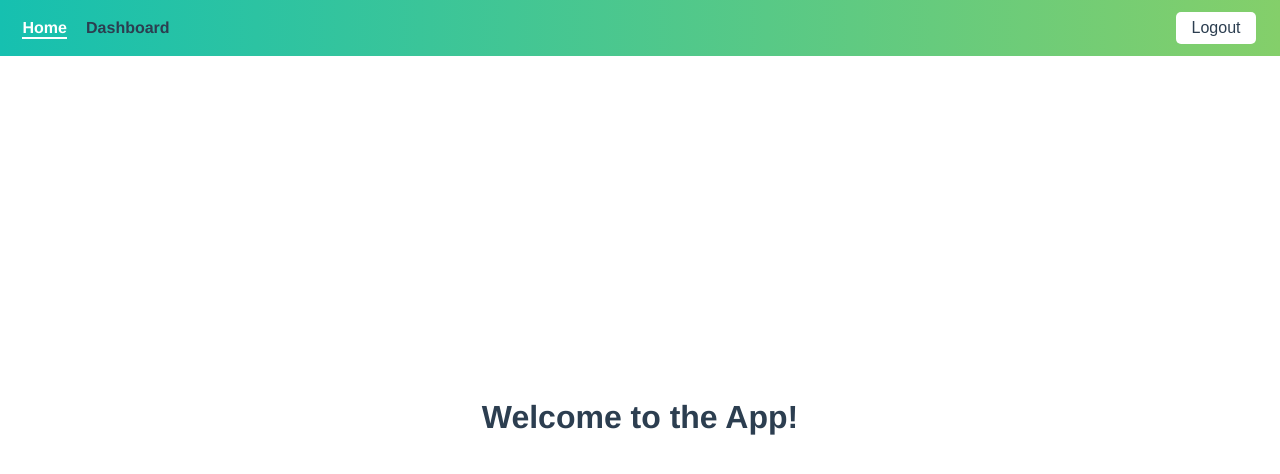
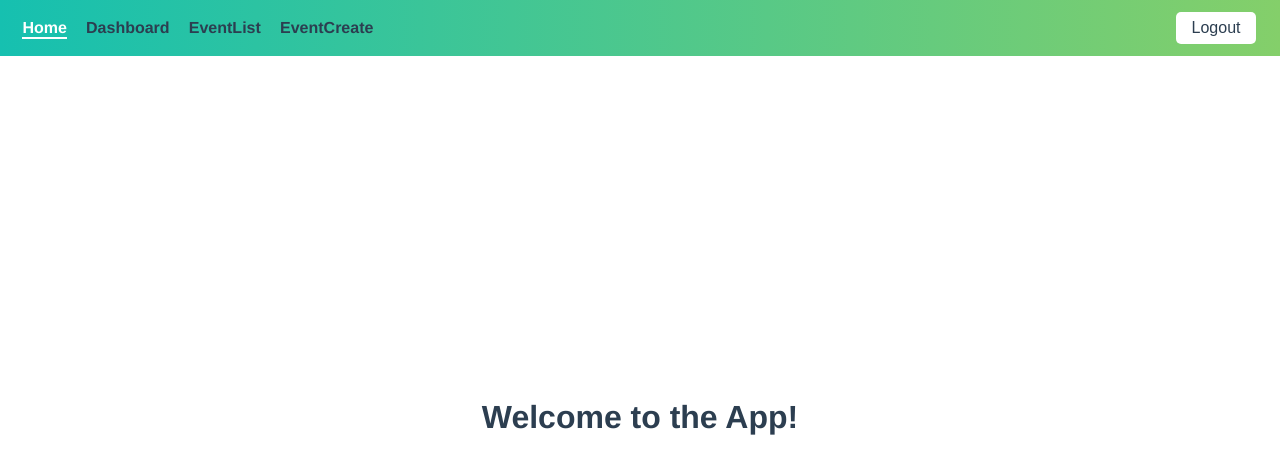
Before and after one commit to wonder13662/migration-vue2-vue3, a Vue app in the folder vue2/: page / in a window 1280 px wide. Shown: the top 474 px of the page. Built offline with nearby package versions, Linux system fonts and the light colour scheme; sample sign-in values are in the browser's storage.

Commit message:
이벤트 만들기 코드 추가

```diff
--- a/vue2/src/components/AppNav.vue
+++ b/vue2/src/components/AppNav.vue
@@ -5,6 +5,12 @@
     </router-link>
     <router-link v-if="loggedIn" to="/dashboard">
       Dashboard
+    </router-link>
+    <router-link v-if="loggedIn" to="/event-list">
+      EventList
+    </router-link>
+    <router-link v-if="loggedIn" to="/event-create">
+      EventCreate
     </router-link>
     <router-link v-if="!loggedIn" to="/login" class="button">
       Login
--- a/vue2/src/router/index.js
+++ b/vue2/src/router/index.js
@@ -20,14 +20,6 @@ const router = new VueRouter({
       component: Home,
     },
     {
-      path: '/dashboard',
-      name: 'dashboard',
-      component: Dashboard,
-      meta: {
-        requiresAuth: true,
-      },
-    },
-    {
       path: '/register',
       name: 'register',
       component: RegisterUser,
@@ -38,19 +30,36 @@ const router = new VueRouter({
       component: LoginUser,
     },
     {
-      path: '/',
+      path: '/dashboard',
+      name: 'dashboard',
+      component: Dashboard,
+      meta: {
+        requiresAuth: true,
+      },
+    },
+    {
+      path: '/event-list',
       name: 'event-list',
       component: EventList,
+      meta: {
+        requiresAuth: true,
+      },
     },
     {
-      path: '/',
+      path: '/event-create',
       name: 'event-create',
       component: EventCreate,
+      meta: {
+        requiresAuth: true,
+      },
     },
     {
       path: '/event/:id',
       name: 'event-show',
       component: EventShow,
+      meta: {
+        requiresAuth: true,
+      },
       props: true,
     },
   ],
--- a/vue2/src/services/modules/event.js
+++ b/vue2/src/services/modules/event.js
@@ -6,7 +6,7 @@ export default {
     return apiClient.get(`/events/${id}`);
   },
   postEvent(apiClient, event) {
-    return apiClient.post('/events', event);
+    return apiClient.post('/event', event);
   },
   ping(apiClient) {
     console.log('apiClient:', apiClient);
--- a/vue2/src/store/modules/event.js
+++ b/vue2/src/store/modules/event.js
@@ -43,21 +43,19 @@ export default {
           throw error;
         });
     },
-    fetchEvents({ commit, dispatch }, { perPage, page }) {
-      // TODO async/await 구문으로 바꾸기
-      services.event.getEvents(perPage, page)
-        .then((response) => {
-          console.log('fetchEvents / response.data:', response.data);
-          commit('SET_EVENTS', response.data);
-          commit('SET_EVENT_TOTAL', response.headers['x-total-count']);
-        })
-        .catch((error) => {
-          const notification = {
-            type: 'error',
-            message: `There was a problem fetching events: ${error.message}`,
-          };
-          dispatch('notification/add', notification, { root: true });
-        });
+    async fetchEvents({ commit, dispatch }, { perPage, page }) {
+      try {
+        const response = await services.event.getEvents(perPage, page);
+        const { data: { events, totalCount } } = response;
+        commit('SET_EVENTS', events);
+        commit('SET_EVENT_TOTAL', totalCount);
+      } catch (error) {
+        const notification = {
+          type: 'error',
+          message: `There was a problem fetching events: ${error.message}`,
+        };
+        dispatch('notification/add', notification, { root: true });
+      }
     },
     fetchEvent({ commit, getters, dispatch }, id) {
       const event = getters.getEventById(id);
--- a/vue2/src/views/EventList.vue
+++ b/vue2/src/views/EventList.vue
@@ -36,6 +36,7 @@ export default {
     };
   },
   created() {
+    console.log('EventList / created');
     this.$store.dispatch('event/fetchEvents', {
       perPage: this.perPage,
       page: this.page,
```
